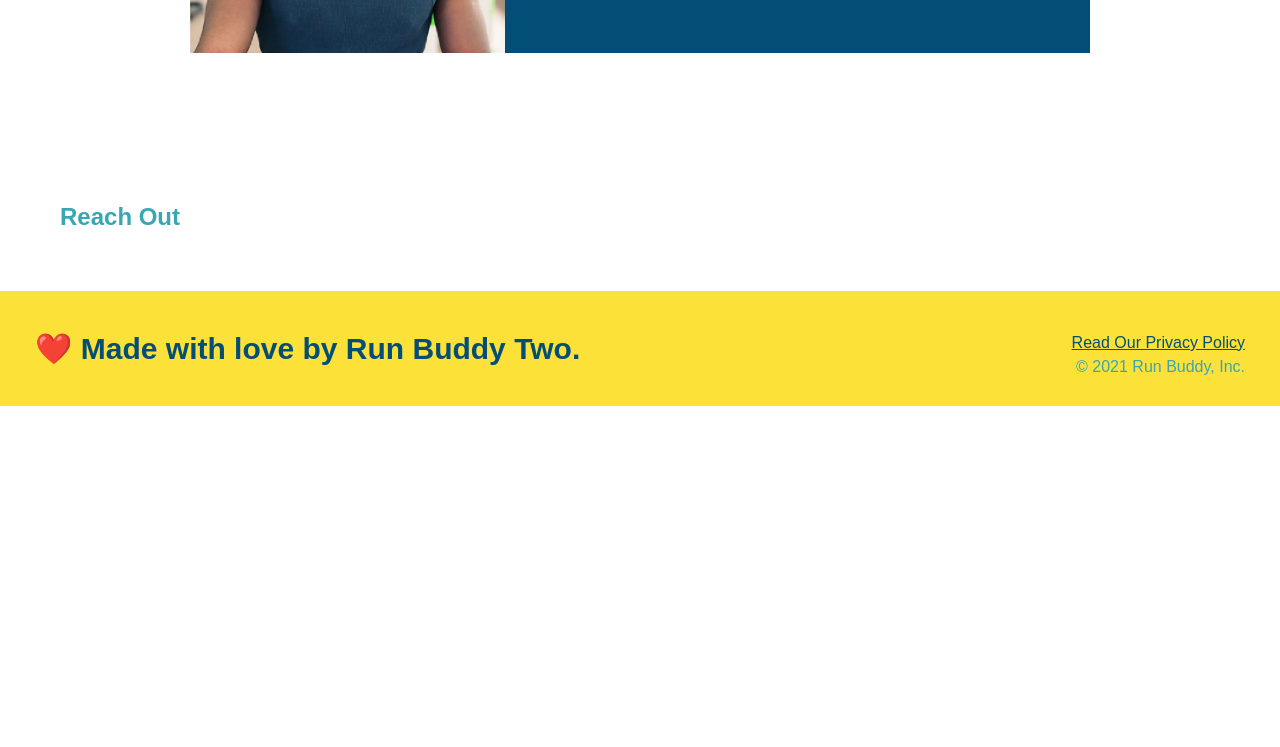
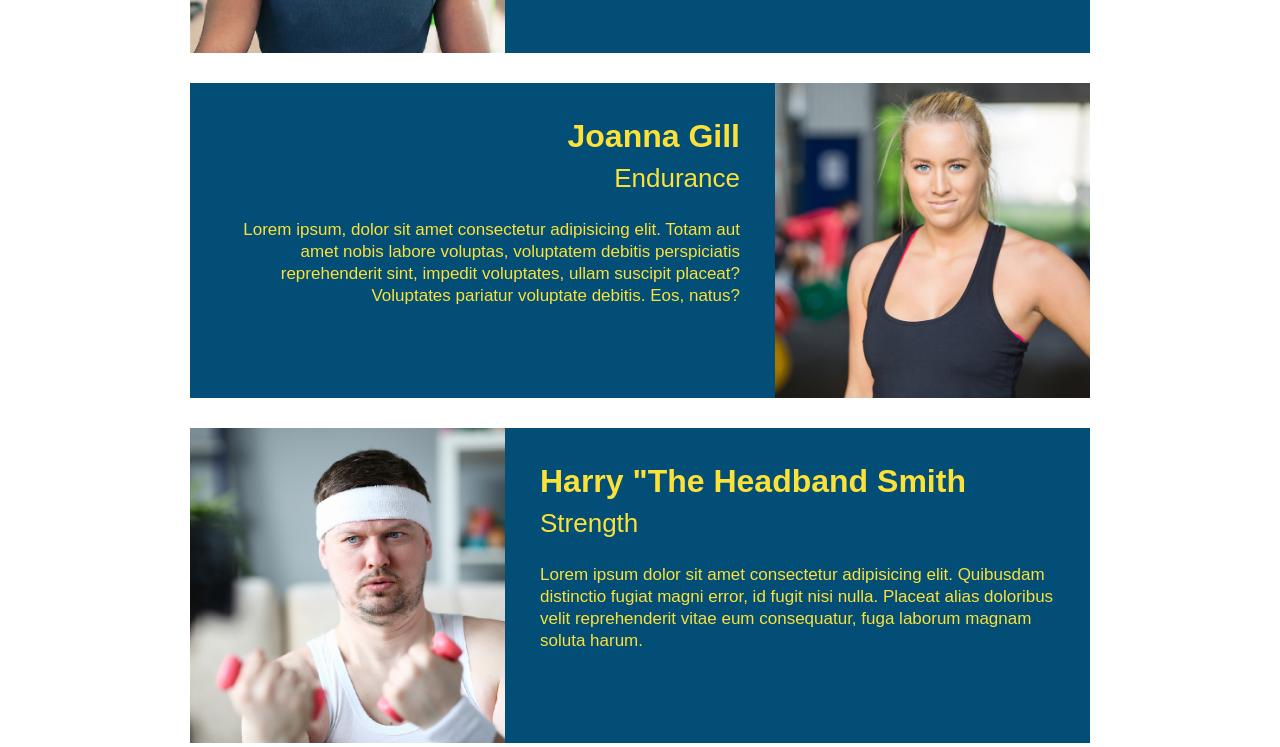
Before and after one commit to Sebastian2908-2007/run-buddy-two, a plain HTML site: page index.html in a window 1280 px wide. Shown: the part 3114-3861 px from the top of the page. Before the commit the page ends 3520 px from the top, so only its background shows below. Drawn offline with Linux system fonts and the light colour scheme.

Commit message:
trainers all done and styled

```diff
--- a/index.html
+++ b/index.html
@@ -120,6 +120,25 @@
                 </p>
               </div>
           </article>
+
+          <article class="trainer">
+              <div class="trainer-bio text-right">
+                  <h3>Joanna Gill</h3>
+                  <h4>Endurance</h4>
+                  <p> Lorem ipsum, dolor sit amet consectetur adipisicing elit. Totam aut amet nobis labore voluptas, voluptatem debitis perspiciatis reprehenderit sint, impedit voluptates, ullam suscipit placeat? Voluptates pariatur voluptate debitis. Eos, natus?</p>
+              </div>
+              <img src="./assets/images/trainer-2.jpg" alt="Joanna ready to run like a gazelle"/>
+          </article>
+
+          <article class="trainer">
+              <img src="./assets/images/trainer-3.jpg"/>
+              <div class="trainer-bio text-left">
+                  <h3>Harry "The Headband Smith</h3>
+                  <h4>Strength</h4>
+                  <p>Lorem ipsum dolor sit amet consectetur adipisicing elit. Quibusdam distinctio fugiat magni error, id fugit nisi nulla. Placeat alias doloribus velit reprehenderit vitae eum consequatur, fuga laborum magnam soluta harum.</p>
+              </div>
+          </article>
+
         </section>
         <!--meet the trainers ends-->
 
```
